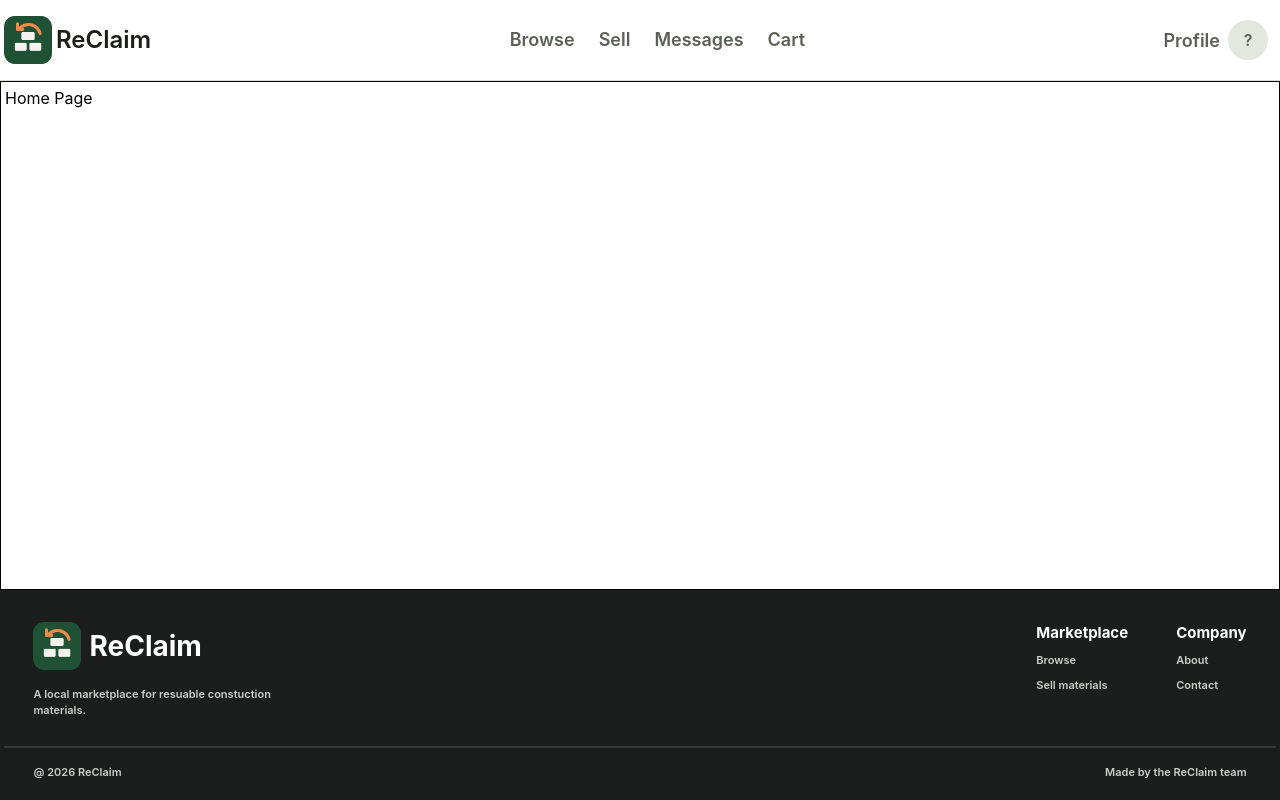
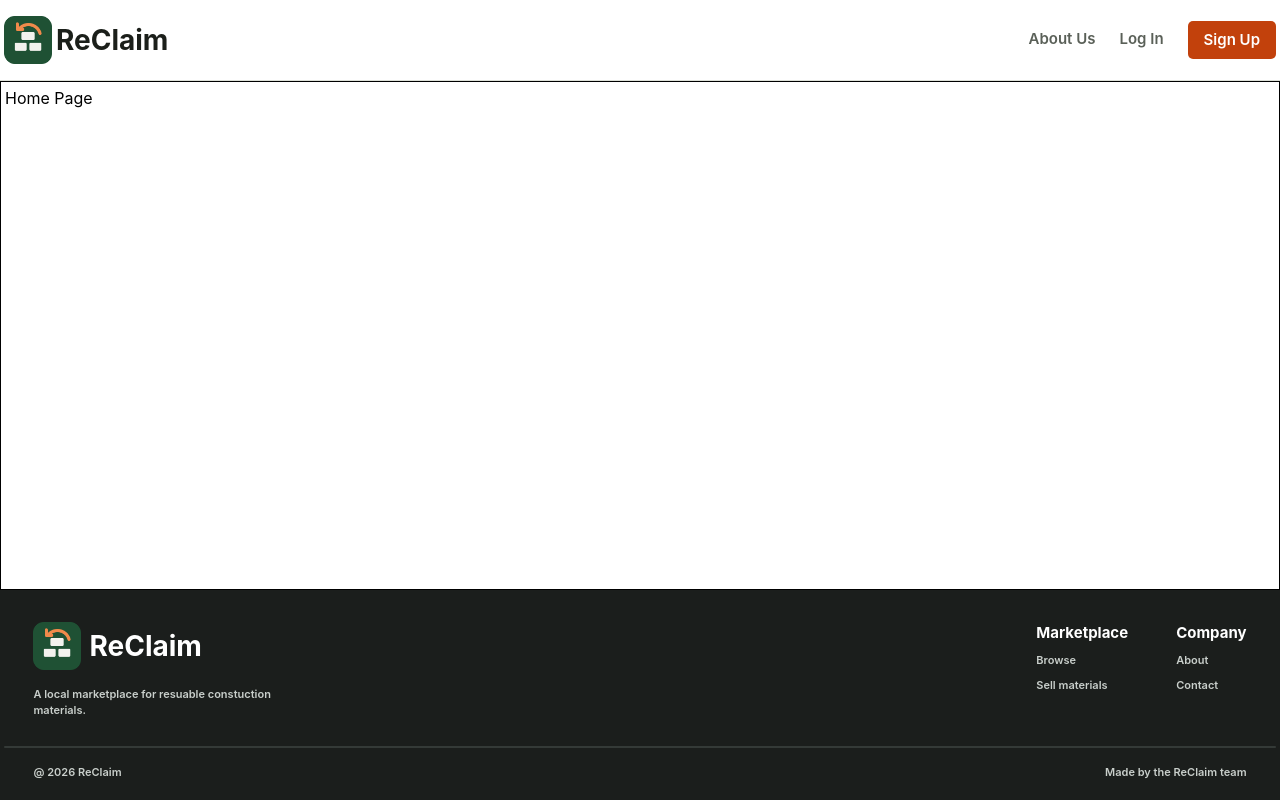
Before and after one commit to masonE17/reclaim, a React (Vite) app in the folder client/: page / in a window 1280 px wide. Built offline with nearby package versions, Linux system fonts and the light colour scheme.

Commit message:
Updated the APP header.

```diff
--- a/client/src/App.tsx
+++ b/client/src/App.tsx
@@ -1,5 +1,4 @@
 import { useEffect } from "react";
-import Header from "./components/Header";
 import Footer from "./components/Footer";
 
 export default function App() {
@@ -10,7 +9,29 @@ export default function App() {
 
     return (
         <div className="min-h-screen flex flex-col">
-            <Header />
+            {/* Header */}
+            <div className="sticky top-0 z-50 w-full bg-[#FFFFFF] flex justify-center items-center py-3 border-b border-[#DDE0D8]">
+                <div className="w-full max-w-325 flex flex-row justify-between items-center p-1">
+                    <div className="flex flex-row justify-center items-center gap-1">
+                        <img src="/ReClaim-icon.png" alt="ReClaim Logo" className="w-12 h-12" />
+                        <p className="text-[#1B1F1A] font-bold text-[28px]">ReClaim</p>
+                    </div>
+                    <div className="flex flex-row justify-end items-center gap-6">
+                        <div className="flex flex-row justify-center items-center gap-6">
+                            <div className="group flex flex-col justify-center items-center">
+                                <button className="text-[#5A6058] font-semibold text-[15px] hover:text-[#1B1F1A] hover:cursor-pointer">About Us</button>
+                                <div className="border-transparent group-hover:border-[#2F6B47] w-full border border-b"></div>
+                            </div>
+                            <div className="group flex flex-col justify-center items-center">
+                                <button className="text-[#5A6058] font-semibold text-[15px] hover:text-[#1B1F1A] hover:cursor-pointer">Log In</button>
+                                <div className="border-transparent group-hover:border-[#2F6B47] w-full border border-b "></div>
+                            </div>
+                        </div>
+                        <button className="bg-[#C2410C] text-white py-2 px-4 rounded-[5px] font-semibold text-[15px] hover:bg-[#9A3412] hover:cursor-pointer">Sign Up</button>
+                    </div>
+                </div>
+            </div>
+
             <div className="flex-1 w-full max-w-325 mx-auto border border-black p-1">
                 {/* Add this page's code inside this div */}
                 <p>Home Page</p>
--- a/client/src/components/Header.tsx
+++ b/client/src/components/Header.tsx
@@ -1,6 +1,7 @@
 import { Link } from "react-router";
 
 type HeaderProps = {
+    isMain?: boolean;
     isBrowse?: boolean;
     isSell?: boolean;
     isMessages?: boolean;
@@ -14,7 +15,7 @@ export default function Header({ isBrowse, isSell, isMessages, isCart }: HeaderP
             <div className="w-full max-w-325 flex flex-row justify-between items-center p-1">
                 <Link to="/" className="flex flex-row justify-center items-center gap-1">
                     <img src="/ReClaim-icon.png" alt="ReClaim Logo" className="w-12 h-12" />
-                    <p className="text-[#1B1F1A] font-semibold text-[24px]">ReClaim</p>
+                    <p className="text-[#1B1F1A] font-bold text-[28px]">ReClaim</p>
                 </Link>
                 <div className="flex flex-row justify-center items-center gap-6">
                     <div className="group flex flex-col justify-center items-center">
```
